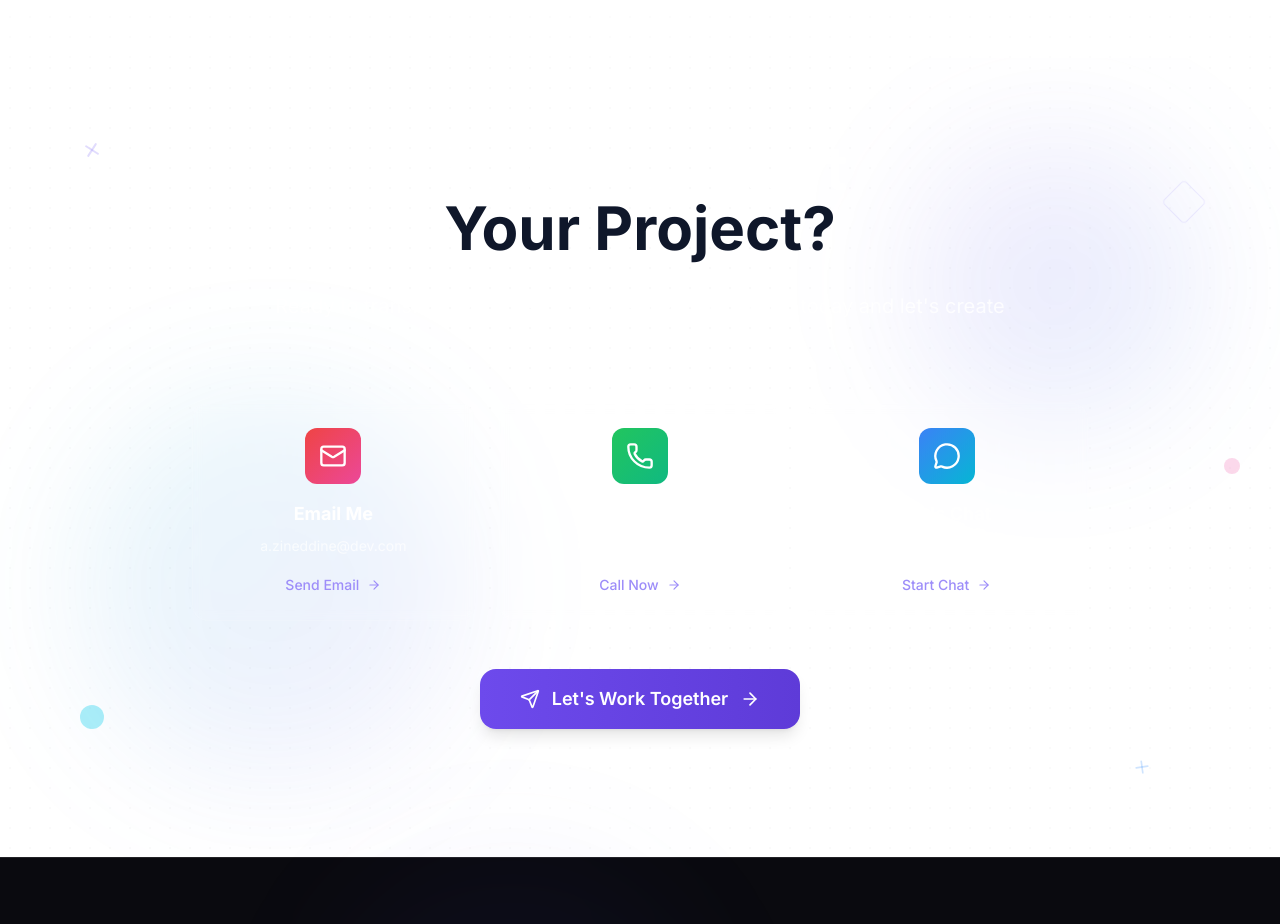
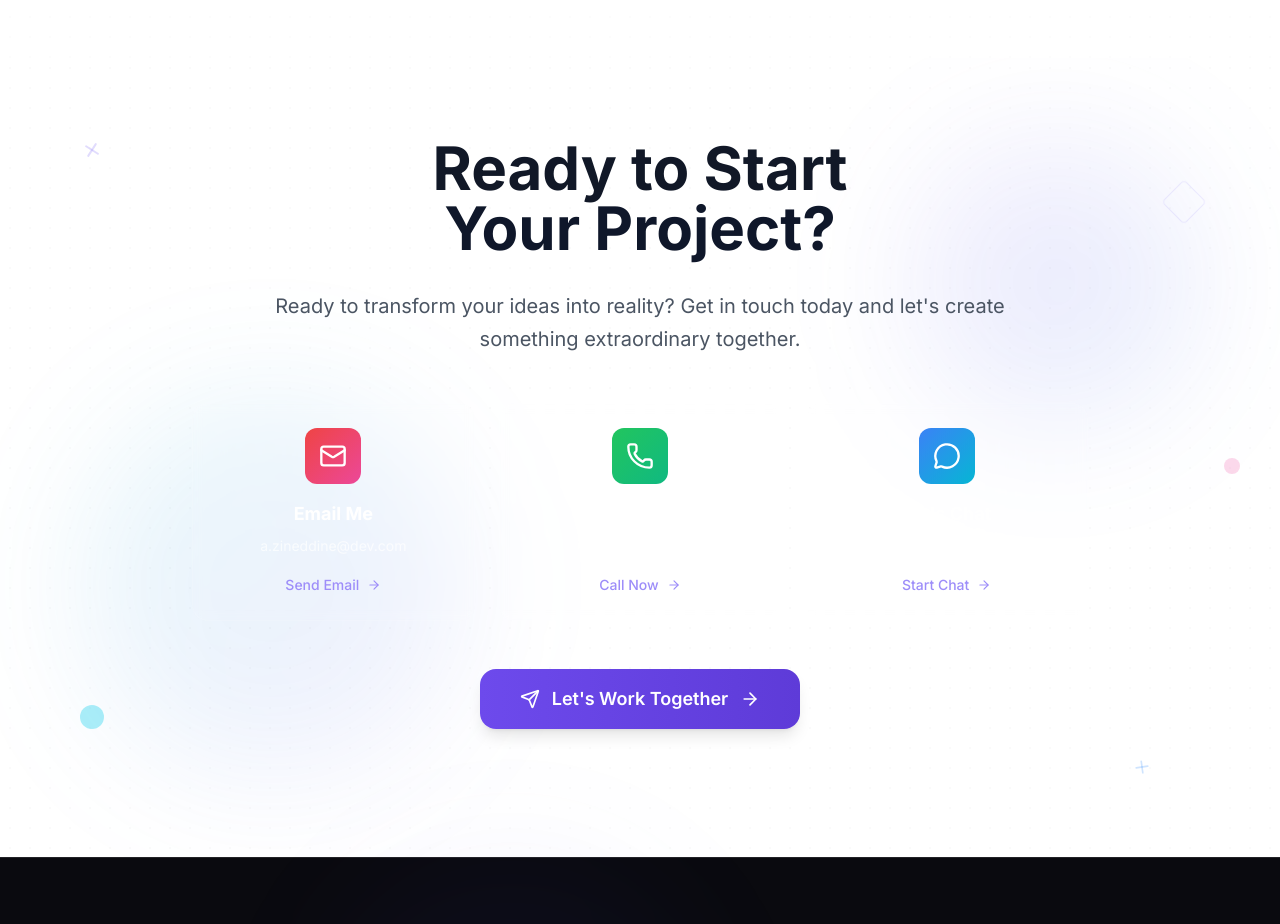
Before and after one commit to azinedine/portfolio, a Next.js app: page / in a window 1280 px wide. Shown: the part 4480-5404 px from the top of the page. Built offline with nearby package versions, Linux system fonts and the light colour scheme.

Commit message:
Update ContactCTA component styles to enhance text visibility with improved color contrast for light and dark themes.

```diff
--- a/src/components/sections/ContactCTA/ContactCTA.tsx
+++ b/src/components/sections/ContactCTA/ContactCTA.tsx
@@ -37,7 +37,7 @@ export function ContactCTA() {
             transition={{ delay: 0.2 }}
             className="text-4xl md:text-5xl lg:text-6xl font-bold mb-8"
           >
-            <span className="block text-white">Ready to Start</span>
+            <span className="block text-gray-900 dark:text-white">Ready to Start</span>
             <span className="block gradient-text-primary">Your Project?</span>
           </motion.h2>
 
@@ -47,7 +47,7 @@ export function ContactCTA() {
             whileInView={{ opacity: 1, y: 0 }}
             viewport={{ once: true }}
             transition={{ delay: 0.4 }}
-            className="text-xl text-white/80 leading-relaxed mb-12 max-w-3xl mx-auto"
+            className="text-xl text-gray-600 dark:text-white/80 leading-relaxed mb-12 max-w-3xl mx-auto"
           >
             {`Ready to transform your ideas into reality? Get in touch today and let's create something extraordinary together.`}
           </motion.p>
```
